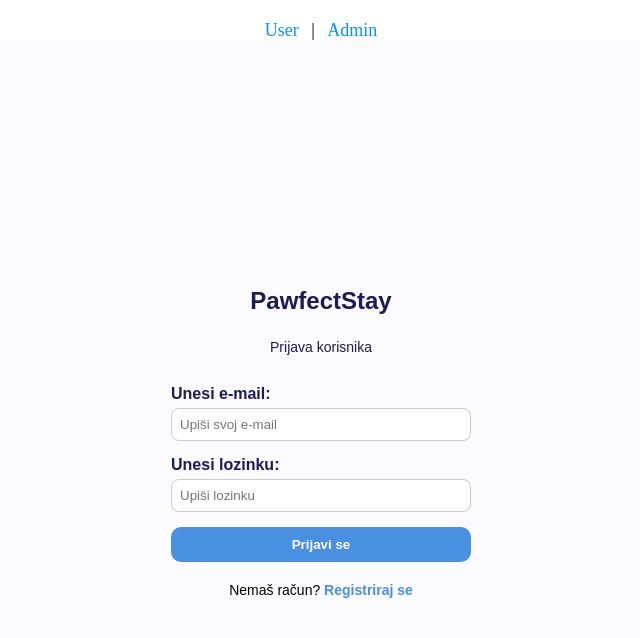
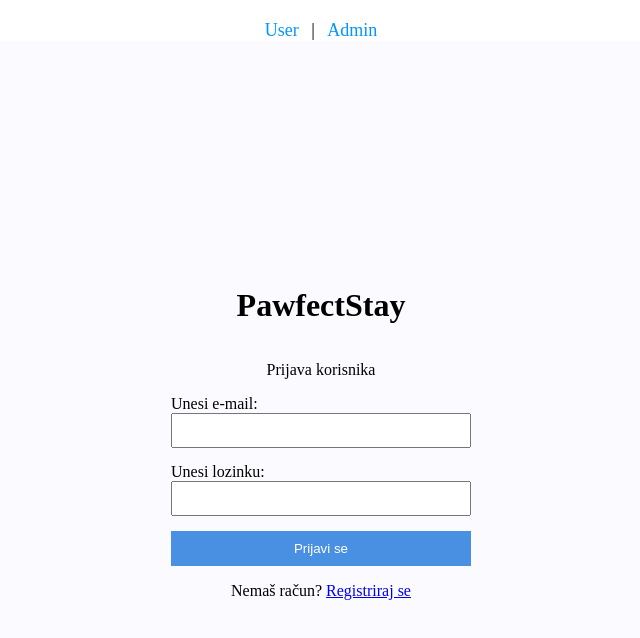
Before and after one commit to shlazaric/frontend-paw, a Vue app in the folder pawfectstay/: page /login in a window 1280 px wide. Shown: the top 638 px of the page, without its empty margins (319-959 px from the left). Built offline with nearby package versions, Linux system fonts and the light colour scheme.

Commit message:
Update Login.vue

```diff
--- a/pawfectstay/src/views/user/LoginUser.vue
+++ b/pawfectstay/src/views/user/LoginUser.vue
@@ -9,7 +9,6 @@
         type="email"
         id="email"
         v-model="email"
-        placeholder="Upiši svoj e-mail"
         required
       />
 
@@ -18,7 +17,6 @@
         type="password"
         id="password"
         v-model="password"
-        placeholder="Upiši lozinku"
         required
       />
 
@@ -33,33 +31,39 @@
 </template>
 
 <script>
+import axios from "axios";
+
 export default {
   name: "LoginUser",
 
   data() {
     return {
       email: "",
-      password: "",
+      password: ""
     };
   },
 
   methods: {
-    handleLogin() {
-      if (!this.email || !this.password) {
-        alert("Molimo popuni sva polja!");
-        return;
+    async handleLogin() {
+      try {
+        const res = await axios.post("http://localhost:3000/login", {
+          email: this.email,
+          lozinka: this.password
+        });
+
+        alert(`Dobrodošao/la, ${res.data.user.email}!`);
+        this.$router.push("/home");
+      } catch (error) {
+        if (error.response) {
+          alert(error.response.data.message);
+        } else {
+          alert("Server nije dostupan");
+        }
       }
-
-      console.log("Korisnik se pokušava prijaviti:", this.email);
-      alert(`Dobrodošao/la natrag, ${this.email}!`);
-
-
-      this.$router.push("/home");
-    },
-  },
+    }
+  }
 };
 </script>
-
 
 <style scoped>
 .login-container {
@@ -69,65 +73,23 @@ export default {
   justify-content: center;
   min-height: 100vh;
   background-color: #fafaff;
-  font-family: "Poppins", sans-serif;
-}
-
-.title {
-  color: #1d1b54;
-  font-size: 24px;
-  font-weight: bold;
-  margin-bottom: 10px;
-}
-
-.subtitle {
-  color: #1d1b54;
-  font-size: 14px;
-  margin-bottom: 30px;
 }
 
 .login-form {
   display: flex;
   flex-direction: column;
-  width: 80%;
-  max-width: 300px;
-}
-
-label {
-  color: #1d1b54;
-  font-weight: 600;
-  margin-bottom: 5px;
+  width: 300px;
 }
 
 input {
   margin-bottom: 15px;
   padding: 8px;
-  border: 1px solid #ccc;
-  border-radius: 8px;
 }
 
 button {
+  padding: 10px;
   background-color: #4a90e2;
   color: white;
   border: none;
-  border-radius: 10px;
-  padding: 10px;
-  font-weight: bold;
-  cursor: pointer;
-  transition: background-color 0.3s ease;
-}
-
-button:hover {
-  background-color: #1d1b54;
-}
-
-.register-text {
-  margin-top: 20px;
-  font-size: 14px;
-}
-
-.register-text a {
-  color: #4a90e2;
-  font-weight: bold;
-  text-decoration: none;
 }
 </style>
```
